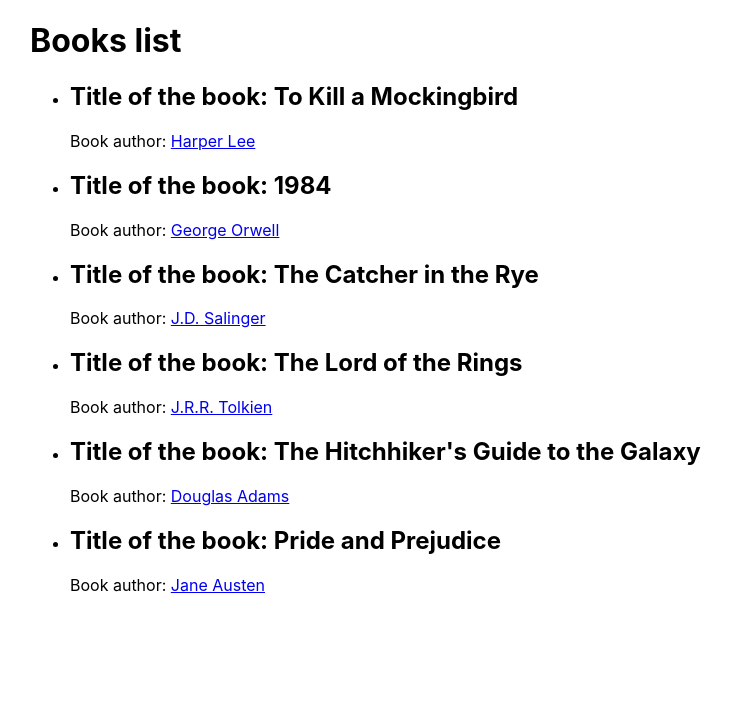
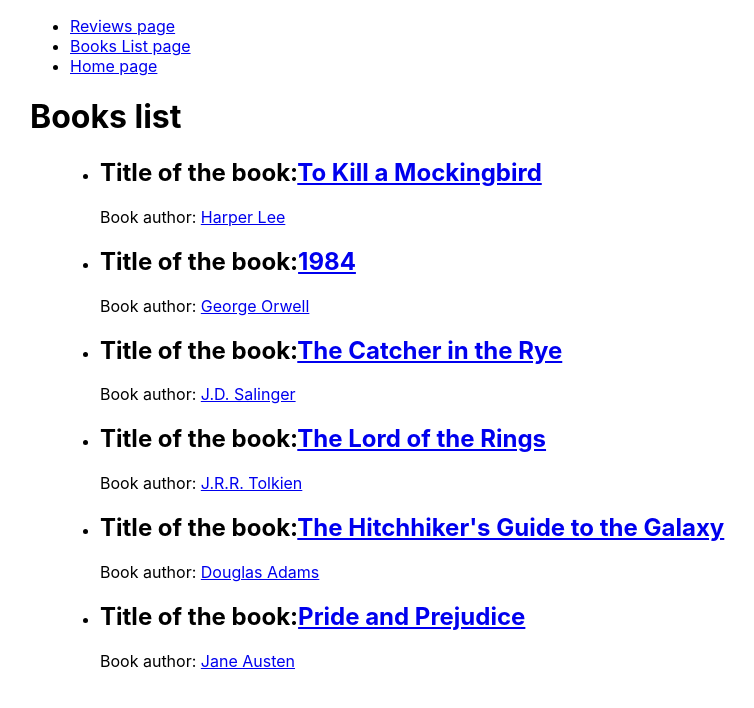
Before and after one commit to Blubas35/finals-api-1, a React (Create React App) app: page /books in a window 1280 px wide. Shown: the top 708 px of the page, without its empty margins (0-754 px from the left). Built offline with nearby package versions, Linux system fonts and the light colour scheme; data requests are answered from the project's data file.

Commit message:
book item and navigation created

```diff
--- a/db.json
+++ b/db.json
@@ -1,4 +1,3 @@
-
 {
   "books": [
   {
--- a/package.json
+++ b/package.json
@@ -6,6 +6,7 @@
     "@testing-library/jest-dom": "^5.16.5",
     "@testing-library/react": "^13.4.0",
     "@testing-library/user-event": "^13.5.0",
+    "axios": "^1.3.4",
     "react": "^18.2.0",
     "react-dom": "^18.2.0",
     "react-router-dom": "^6.9.0",
--- a/src/App.js
+++ b/src/App.js
@@ -1,14 +1,26 @@
 import './App.css';
-import { Route, Routes } from 'react-router-dom';
+import { Link, Route, Routes } from 'react-router-dom';
 import Books from './Pages/BooksPage/Books';
 import Reviews from './Pages/ReviewsPage/Reviews';
+import MainNavigation from './Pages/MainNavigation/MainNavigation';
+import Book from './Pages/Book/Book';
+
 
 function App() {
   return (
+
     <div className="App">
+      <MainNavigation></MainNavigation>
       <Routes>
         <Route path='/books' element={<Books></Books>}></Route>
+        <Route path='/book' element={<Book></Book>}></Route>
         <Route path='/reviews' element={<Reviews></Reviews>}></Route>
+        <Route path='/' element={
+          <div>
+            <Link to='/books'>Books</Link>
+            <Link to='/reviews'>Reviews</Link>
+          </div>
+        }></Route>
       </Routes>
     </div>
   );
--- /dev/null
+++ b/src/Pages/Book/Book.js
@@ -0,0 +1,30 @@
+import React from 'react'
+import { Link } from 'react-router-dom'
+import Container from '../../Components/container/Container'
+
+
+const Book = () => {
+    return (
+        <Container>
+            <div className='books-list'>
+                <ul>
+                    <li>
+                        <div className='book-title-wrapper'>
+                            <h2>Title of the book:
+                                <Link
+                                    to='/book'>
+                                    <span>LAbuka</span>
+                                </Link> </h2>
+                        </div>
+                        <div>
+                            <span>Book author: </span>
+                            <Link><span>katu</span></Link>
+                        </div>
+                    </li>
+                </ul>
+            </div>
+        </Container>
+    )
+}
+
+export default Book
--- /dev/null
+++ b/src/Pages/BooksPage/BookItem/BookItem.js
@@ -0,0 +1,30 @@
+import React from 'react'
+import { Link } from 'react-router-dom'
+import Container from '../../../Components/container/Container'
+
+const BookItem = (props) => {
+    console.log(props.bookInfo)
+    return (
+        <Container>
+            <div className='books-list'>
+                <ul>
+                    <li>
+                        <div className='book-title-wrapper'>
+                            <h2>Title of the book:
+                                <Link
+                                    to='/book'>
+                                    <span>{props.bookInfo.title}</span>
+                                </Link> </h2>
+                        </div>
+                        <div>
+                            <span>Book author: </span>
+                            <Link><span>{props.bookInfo.author}</span></Link>
+                        </div>
+                    </li>
+                </ul>
+            </div>
+        </Container>
+    )
+}
+
+export default BookItem
--- a/src/Pages/BooksPage/Books.js
+++ b/src/Pages/BooksPage/Books.js
@@ -1,6 +1,7 @@
 import React, { useEffect, useState } from 'react'
 import { Link } from 'react-router-dom'
 import Container from '../../Components/container/Container'
+import BookItem from './BookItem/BookItem'
 
 
 const Books = () => {
@@ -8,17 +9,13 @@ const Books = () => {
     const [booksData, setBooksData] = useState('')
 
     useEffect(() => {
-        fetch('http://localhost:3000/books')
+        fetch('http://localhost:3000/books/')
             .then(res => res.json())
             .then(data => {
-                console.log(data)
                 setBooksData(data)
             })
 
     }, [])
-
-
-
 
     return (
         <Container>
@@ -26,17 +23,7 @@ const Books = () => {
             {booksData && booksData.length > 0 && (
                 booksData.map((book, index) =>
                 (
-                    <div key={index} className='books-list'>
-                        <ul>
-                            <li>
-                                <h2>Title of the book: {book.title}</h2>
-                                <div>
-                                    <span>Book author: </span>
-                                    <Link><span>{book.author}</span></Link>
-                                </div>
-                            </li>
-                        </ul>
-                    </div>
+                    <BookItem key={index} bookInfo={book}></BookItem>
                 )
                 )
             )}
--- /dev/null
+++ b/src/Pages/MainNavigation/MainNavigation.js
@@ -0,0 +1,22 @@
+import { NavLink } from "react-router-dom"
+import Container from "../../Components/container/Container"
+
+const MainNavigation = () => {
+    return (
+        <Container>
+            <ul className='main-navigation'>
+                <li>
+                    <NavLink to='/reviews'>Reviews page</NavLink>
+                </li>
+                <li>
+                    <NavLink to='/books'>Books List page</NavLink>
+                </li>
+                <li>
+                    <NavLink to='/'>Home page</NavLink>
+                </li>
+            </ul>
+        </Container>
+    )
+}
+
+export default MainNavigation
--- a/src/Pages/ReviewsPage/Reviews.js
+++ b/src/Pages/ReviewsPage/Reviews.js
@@ -22,7 +22,7 @@ const Reviews = () => {
                     <div key={index} className='review-wrapper'>
                         <ul>
                             <li>
-                                <h2>Reviewer: {review.reviewer} has recently reviewed this book: {review.bookId}</h2>
+                                <h2>{review.reviewer} has recently reviewed this book: {review.bookId}</h2>
                                 <div className='review-content'>
                                     <span>{review.comment} </span>
                                     <span>{review.rating}/5</span>
--- a/src/index.js
+++ b/src/index.js
@@ -3,7 +3,7 @@ import ReactDOM from 'react-dom/client';
 import './index.css';
 import App from './App';
 import reportWebVitals from './reportWebVitals';
-import { BrowserRouter, Router } from 'react-router-dom';
+import { BrowserRouter } from 'react-router-dom';
 
 const root = ReactDOM.createRoot(document.getElementById('root'));
 root.render(
```
Also changed, not shown: 1 other file (tests, documents, lock files or other folders).
